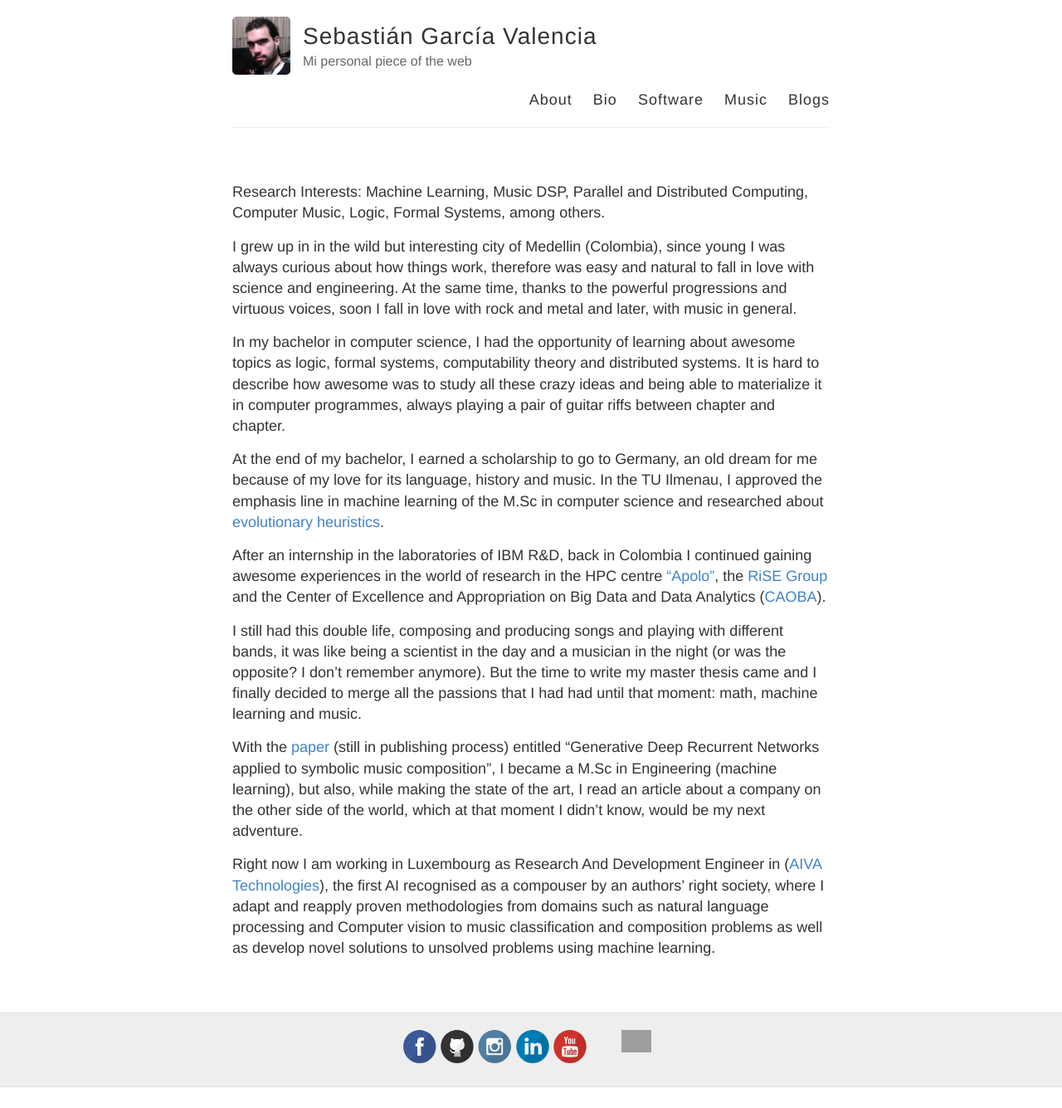
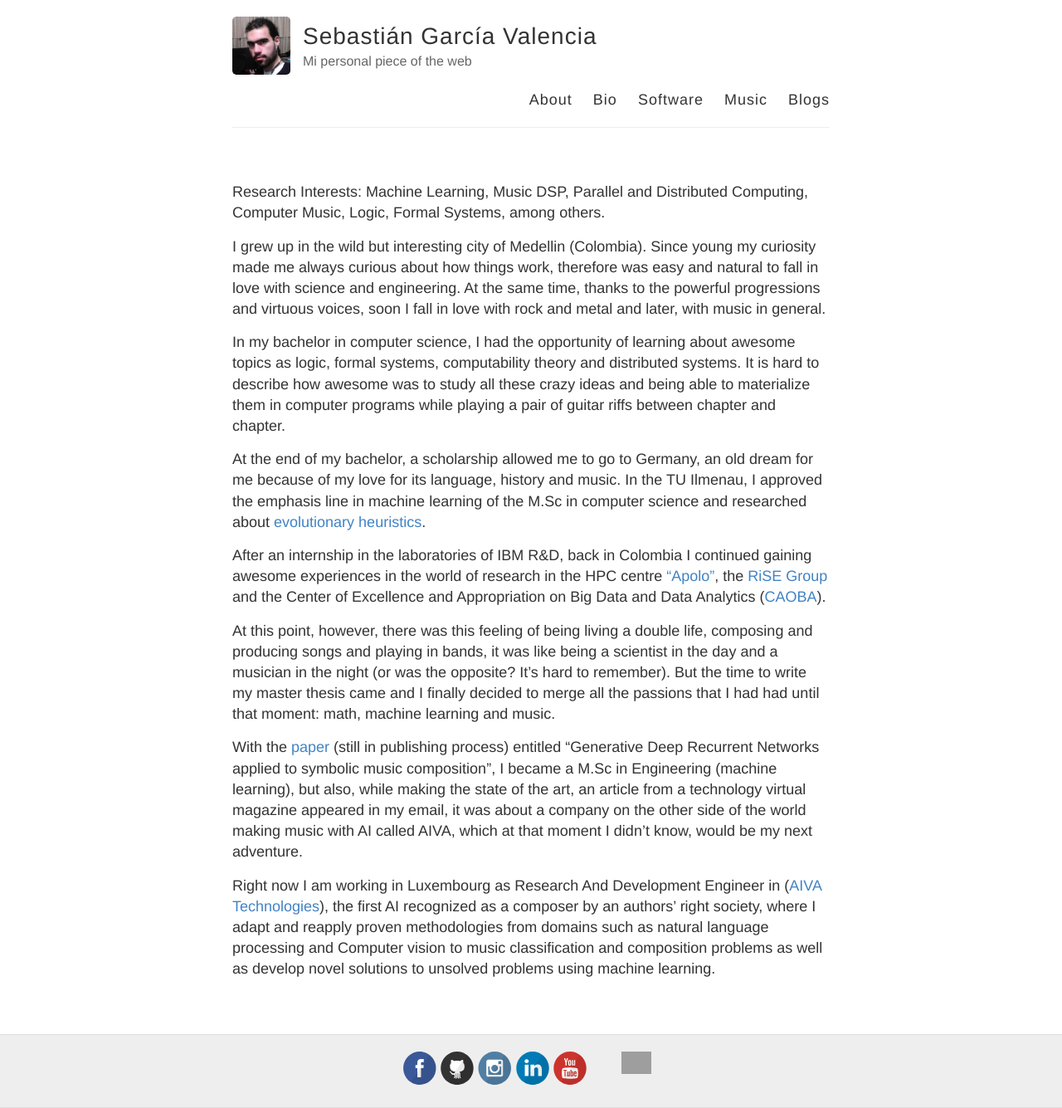
Before and after one commit to sebasgverde/sebasgverde.github.io, a Jekyll site: the page built from bio.md, in a window 1280 px wide. Shown: the whole page at 83% size. Built offline with Jekyll 4.4.1, drawn with Linux system fonts in a browser that asks for light colours; before the commit the page ends 1310 px from its top, so only the background shows below that; grey boxes are pictures that could not be loaded.

Commit message:
change in text

```diff
--- a/bio.md
+++ b/bio.md
@@ -6,16 +6,16 @@ permalink: /bio/
 
 Research Interests: Machine Learning, Music DSP, Parallel and Distributed Computing, Computer Music, Logic, Formal Systems, among others.
 
-I grew up in in the wild but interesting city of Medellin (Colombia), since young I was always curious about how things work, therefore was easy and natural to fall in love with science and engineering. At the same time, thanks to the powerful progressions and virtuous voices, soon I fall in love with rock and metal and later, with music in general.
+I grew up in the wild but interesting city of Medellin (Colombia). Since young my curiosity made me always curious about how things work, therefore was easy and natural to fall in love with science and engineering. At the same time, thanks to the powerful progressions and virtuous voices, soon I fall in love with rock and metal and later, with music in general.
 
-In my bachelor in computer science, I had the opportunity of learning about awesome topics as logic, formal systems, computability theory and distributed systems. It is hard to describe how awesome was to study all these crazy ideas and being able to materialize it in computer programmes, always playing a pair of guitar riffs between chapter and chapter.
+In my bachelor in computer science, I had the opportunity of learning about awesome topics as logic, formal systems, computability theory and distributed systems. It is hard to describe how awesome was to study all these crazy ideas and being able to materialize them in computer programs while playing a pair of guitar riffs between chapter and chapter.
 
-At the end of my bachelor, I earned a scholarship to go to Germany, an old dream for me because of my love for its language, history and music. In the TU Ilmenau, I approved the emphasis line in machine learning of the M.Sc in computer science and researched about [evolutionary heuristics](https://sebasgverde.github.io/evolutiveSudoku/).
+At the end of my bachelor, a scholarship allowed me to go to Germany, an old dream for me because of my love for its language, history and music. In the TU Ilmenau, I approved the emphasis line in machine learning of the M.Sc in computer science and researched about [evolutionary heuristics](https://sebasgverde.github.io/evolutiveSudoku/).
 
 After an internship in the laboratories of IBM R&D, back in Colombia I continued gaining awesome experiences in the world of research in the HPC centre ["Apolo"](http://www.eafit.edu.co/centros/apolo/Paginas/supercomputing.aspx), the [RiSE Group](http://rise-group.org/) and the Center of Excellence and Appropriation on Big Data and Data Analytics ([CAOBA](http://alianzacaoba.co/que-es-caoba/)).
 
-I still had this double life, composing and producing songs and playing with different bands, it was like being a scientist in the day and a musician in the night (or was the opposite? I don't remember anymore). But the time to write my master thesis came and I finally decided to merge all the passions that I had had until that moment: math, machine learning and music.
+At this point, however, there was this feeling of being living a double life, composing and producing songs and playing in bands, it was like being a scientist in the day and a musician in the night (or was the opposite? It's hard to remember). But the time to write my master thesis came and I finally decided to merge all the passions that I had had until that moment: math, machine learning and music.
 
-With the [paper](https://www.slideshare.net/slideshow/embed_code/key/3RlggZsYZkl8Eh) (still in publishing process) entitled "Generative Deep Recurrent Networks applied to symbolic music composition", I became a M.Sc in Engineering (machine learning), but also, while making the state of the art, I read an article about a company on the other side of the world, which at that moment I didn't know, would be my next adventure.
+With the [paper](https://www.slideshare.net/slideshow/embed_code/key/3RlggZsYZkl8Eh) (still in publishing process) entitled "Generative Deep Recurrent Networks applied to symbolic music composition", I became a M.Sc in Engineering (machine learning), but also, while making the state of the art, an article from a technology virtual magazine appeared in my email, it was about a company on the other side of the world making music with AI called AIVA, which at that moment I didn't know, would be my next adventure.
 
-Right now I am working in Luxembourg as Research And Development Engineer in ([AIVA Technologies](https://www.aiva.ai/about)), the first AI recognised as a compouser by an authors’ right society, where I adapt and reapply proven methodologies from domains such as natural language processing and Computer vision to music classification and composition problems as well as develop novel solutions to unsolved problems using machine learning.
+Right now I am working in Luxembourg as Research And Development Engineer in ([AIVA Technologies](https://www.aiva.ai/about)), the first AI recognized as a composer by an authors’ right society, where I adapt and reapply proven methodologies from domains such as natural language processing and Computer vision to music classification and composition problems as well as develop novel solutions to unsolved problems using machine learning.
```
Also changed, not shown: index.md (+2 -2 lines).
